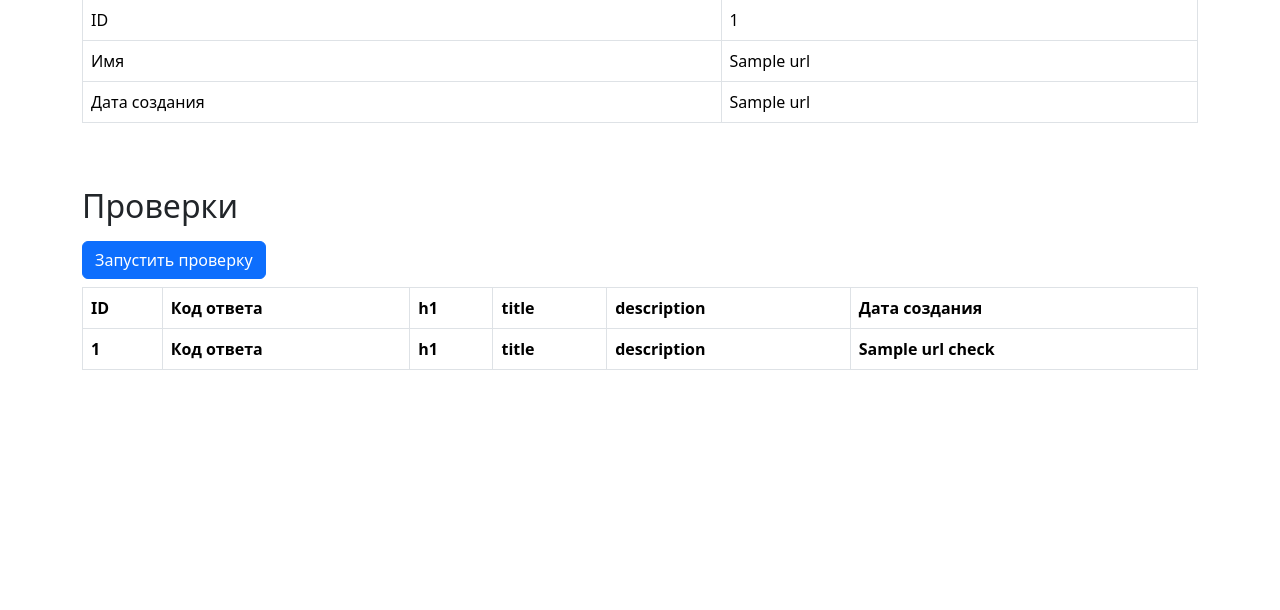
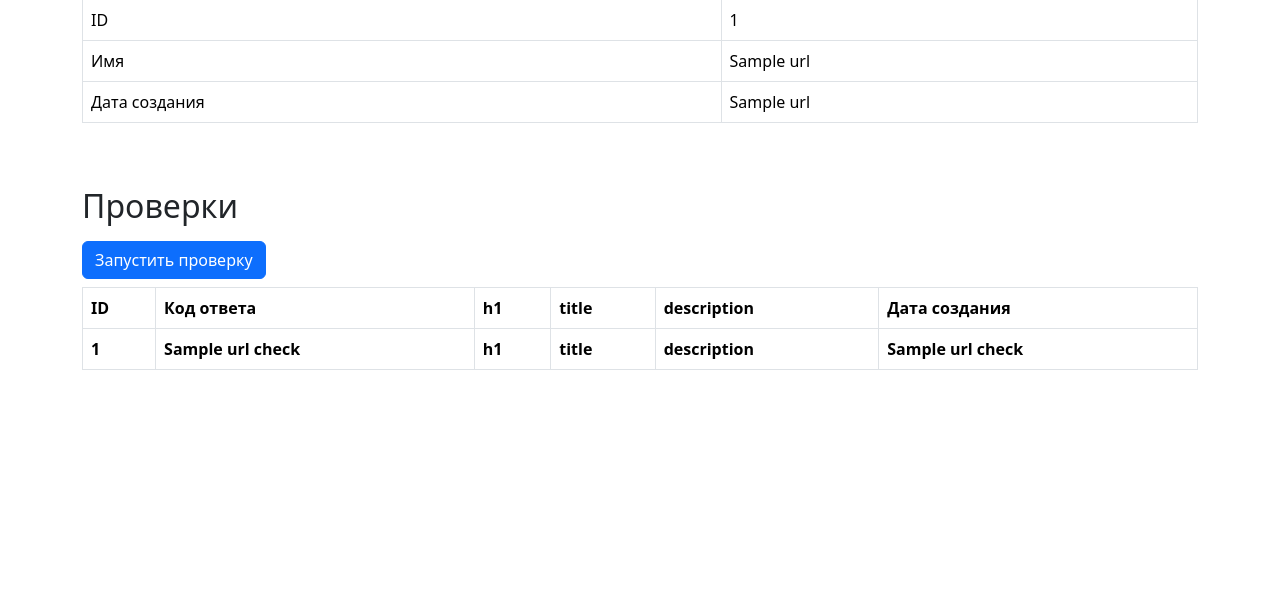
Before and after one commit to bulbaattacks/python-project-83, a Flask app: page /urls/1 in a window 1280 px wide. Shown: the part 129-739 px from the top of the page. Run offline with Flask 2, Linux system fonts and the light colour scheme; a database or web service that is not in the repository returns one stand-in record (values such as "Sample title"); lists and menus that the app fills with data are empty; some libraries are stand-ins or nearby versions.

Commit message:
5th step, get status_code

```diff
--- a/page_analyzer/app.py
+++ b/page_analyzer/app.py
@@ -1,5 +1,5 @@
 import secrets
-
+import requests
 import psycopg2
 from flask import Flask, render_template, flash, \
     url_for, request, redirect
@@ -86,7 +86,12 @@ def check_url(id):
     conn = psycopg2.connect(DATABASE_URL)
     cur = conn.cursor()
     cur.execute(open("database.sql", "r").read())
-    cur.execute('INSERT INTO url_checks (url_id) VALUES (%s)', (id,))
+
+    cur.execute('SELECT name FROM urls WHERE urls.id = %s', (id,))
+    name = cur.fetchone()[0]
+    r = requests.get(name)
+    status_code = r.status_code
+    cur.execute('INSERT INTO url_checks (url_id, status_code) VALUES (%s, %s)', (id, status_code,))
     conn.commit()
     cur.close()
     conn.close()
--- a/page_analyzer/templates/show.html
+++ b/page_analyzer/templates/show.html
@@ -39,7 +39,7 @@
                     {% for check in check_url %}
                     <tr>
                         <th>{{ check[0] }}</th>
-                        <th>Код ответа</th>
+                        <th>{{ check[1] }}</th>
                         <th>h1</th>
                         <th>title</th>
                         <th>description</th>
--- a/pyproject.toml
+++ b/pyproject.toml
@@ -14,6 +14,7 @@ gunicorn = "^20.1.0"
 flake8 = "^6.0.0"
 psycopg2-binary = "^2.9.5"
 validators = "^0.20.0"
+requests = "^2.28.2"
 
 [tool.poetry.dev-dependencies]
 
```
Also changed, not shown: 1 other file.
